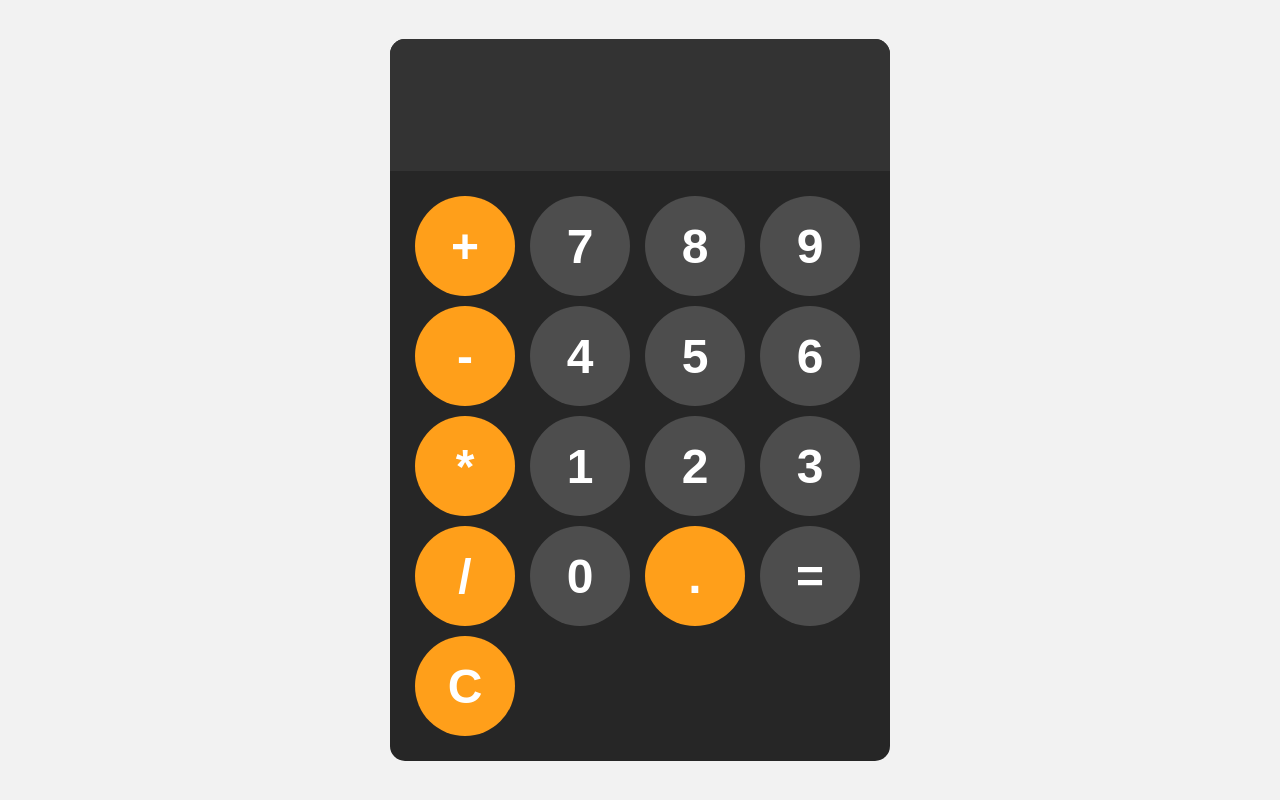
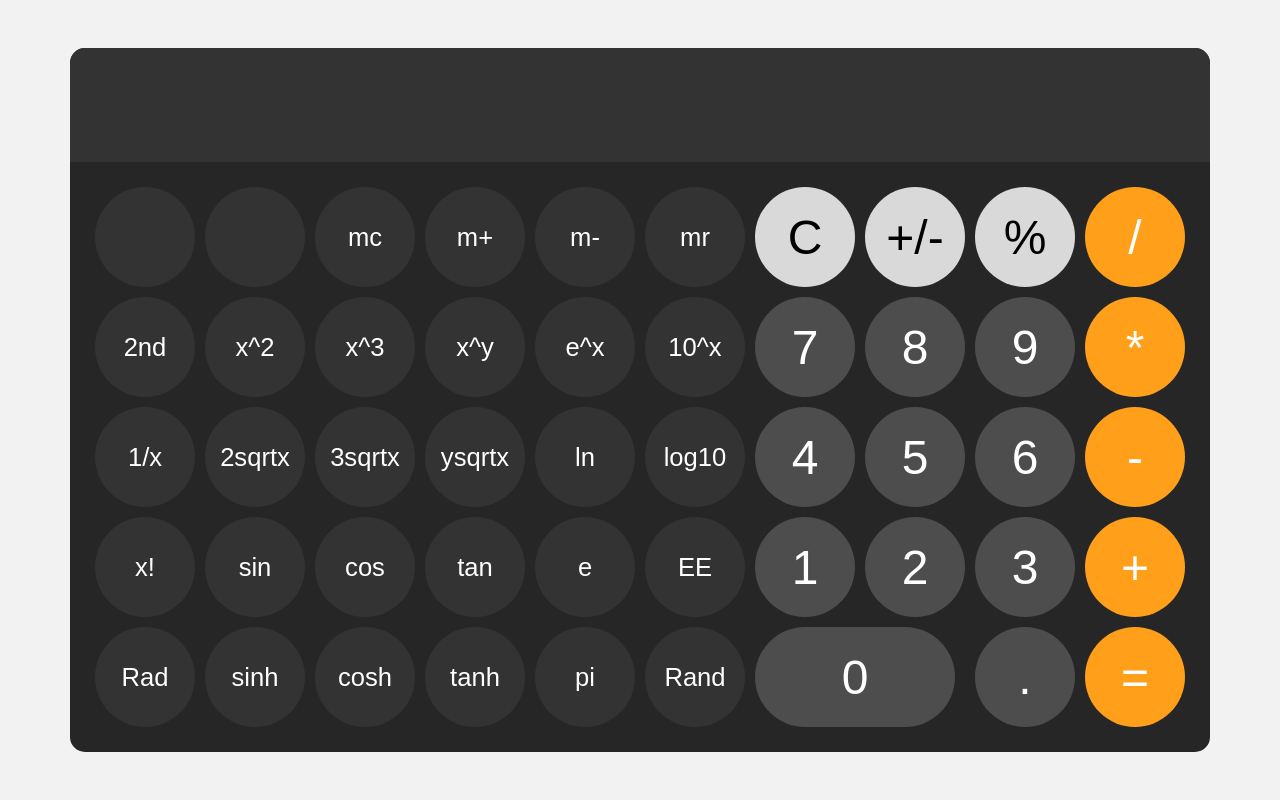
Before and after one commit to iffahrezali/advanced-calculator, a plain HTML site: page index.html in a window 1280 px wide. Drawn offline with Linux system fonts and the light colour scheme.

Commit message:
Create iPad-like scientific calculator UI

```diff
--- a/index.html
+++ b/index.html
@@ -10,24 +10,62 @@
     <div id="calculator">
         <input id="display" readonly>
         <div id="keys">
-            <button onclick="appendToDisplay('+')" class="operator-btn">+</button>
+            <button onclick="appendToDisplay('')" class="scientific-btn"></button>
+            <button onclick="appendToDisplay('')" class="scientific-btn"></button>
+            <button onclick="appendToDisplay('mc')" class="scientific-btn">mc</button>
+            <button onclick="appendToDisplay('m+')" class="scientific-btn">m+</button>
+            <button onclick="appendToDisplay('m-')" class="scientific-btn">m-</button>
+            <button onclick="appendToDisplay('mr')" class="scientific-btn">mr</button>
+            <button onclick="clearDisplay()" class="clear-btn">C</button>
+            <button onclick="appendToDisplay()" class="clear-btn">+/-</button>
+            <button onclick="appendToDisplay()" class="clear-btn">%</button>
+            <button onclick="appendToDisplay('/')" class="operator-btn">/</button>
+
+            <button onclick="appendToDisplay('2nd')" class="scientific-btn">2nd</button>
+            <button onclick="appendToDisplay('x^2')" class="scientific-btn">x^2</button>
+            <button onclick="appendToDisplay('x^3')" class="scientific-btn">x^3</button>
+            <button onclick="appendToDisplay('x^y')" class="scientific-btn">x^y</button>
+            <button onclick="appendToDisplay('e^x')" class="scientific-btn">e^x</button>
+            <button onclick="appendToDisplay('10^x')" class="scientific-btn">10^x</button>
             <button onclick="appendToDisplay('7')">7</button>
             <button onclick="appendToDisplay('8')">8</button>
             <button onclick="appendToDisplay('9')">9</button>
-            <button onclick="appendToDisplay('-')" class="operator-btn">-</button>
+            <button onclick="appendToDisplay('*')" class="operator-btn">*</button>
+
+            <button onclick="appendToDisplay('1/x')" class="scientific-btn">1/x</button>
+            <button onclick="appendToDisplay('2sqrtx')" class="scientific-btn">2sqrtx</button>
+            <button onclick="appendToDisplay('3sqrtx')" class="scientific-btn">3sqrtx</button>
+            <button onclick="appendToDisplay('ysqrtx')" class="scientific-btn">ysqrtx</button>
+            <button onclick="appendToDisplay('ln')" class="scientific-btn">ln</button>
+            <button onclick="appendToDisplay('log10')" class="scientific-btn">log10</button>
             <button onclick="appendToDisplay('4')">4</button>
             <button onclick="appendToDisplay('5')">5</button>
             <button onclick="appendToDisplay('6')">6</button>
-            <button onclick="appendToDisplay('*')" class="operator-btn">*</button>
+            <button onclick="appendToDisplay('-')" class="operator-btn">-</button>
+
+            <button onclick="appendToDisplay('x!')" class="scientific-btn">x!</button>
+            <button onclick="appendToDisplay('sin')" class="scientific-btn">sin</button>
+            <button onclick="appendToDisplay('cos')" class="scientific-btn">cos</button>
+            <button onclick="appendToDisplay('tan')" class="scientific-btn">tan</button>
+            <button onclick="appendToDisplay('e')" class="scientific-btn">e</button>
+            <button onclick="appendToDisplay('EE')" class="scientific-btn">EE</button>
             <button onclick="appendToDisplay('1')">1</button>
             <button onclick="appendToDisplay('2')">2</button>
             <button onclick="appendToDisplay('3')">3</button>
-            <button onclick="appendToDisplay('/')" class="operator-btn">/</button>
-            <button onclick="appendToDisplay('0')">0</button>
-            <button onclick="appendToDisplay('.')" class="operator-btn">.</button>
-            <button onclick="calculate()">=</button>
-            <button onclick="clearDisplay()" class="operator-btn">C</button>
+            <button onclick="appendToDisplay('+')" class="operator-btn">+</button>
+
+            <button onclick="appendToDisplay('Rad')" class="scientific-btn">Rad</button>
+            <button onclick="appendToDisplay('sinh')" class="scientific-btn">sinh</button>
+            <button onclick="appendToDisplay('cosh')" class="scientific-btn">cosh</button>
+            <button onclick="appendToDisplay('tanh')" class="scientific-btn">tanh</button>
+            <button onclick="appendToDisplay('pi')" class="scientific-btn">pi</button>
+            <button onclick="appendToDisplay('Rand')" class="scientific-btn">Rand</button>
+            <button onclick="appendToDisplay('0')" class="zero-btn">0</button>
+            <button onclick="appendToDisplay('.')" >.</button>
+            <button onclick="calculate()" class="operator-btn">=</button>
+
         </div>
     </div>
+    <script src="index.js"></script>
 </body>
 </html>
--- a/styles.css
+++ b/styles.css
@@ -10,13 +10,13 @@ body{
     font-family: Arial, Helvetica, sans-serif;
     background-color: hsl(0, 0%, 15%);
     border-radius: 15px;
-    max-width: 500px;
+    max-width: 100%;
     overflow: hidden;
 }
 #display{
     width: 100%;
     padding: 20px;
-    font-size: 5rem;
+    font-size: 4em;
     text-align: left;
     border: none;
     background-color: hsl(0, 0%, 20%);
@@ -24,7 +24,7 @@ body{
 }
 #keys{
     display: grid;
-    grid-template-columns: repeat(4, 1fr);
+    grid-template-columns: repeat(10, 1fr);
     gap: 10px;
     padding: 25px;
 }
@@ -36,7 +36,6 @@ button{
     background-color: hsl(0, 0%, 30%);
     color: white;
     font-size: 3rem;
-    font-weight: bold;
     cursor: pointer;
 }
 button:hover{
@@ -44,6 +43,10 @@ button:hover{
 }
 button:active{
     background-color: hsl(0, 0%, 50%);
+}
+.clear-btn{
+    color: black;
+    background-color: hsl(0, 0%, 85%);
 }
 .operator-btn{
     background-color: hsl(35, 100%, 55%);
@@ -54,3 +57,18 @@ button:active{
 .operator-btn:active{
     background-color: hsl(35, 100%, 75%);
 }
+.scientific-btn{
+    font-size: 2vw;
+    background-color: hsl(0, 0%, 20%);
+}
+.scientific-btn:hover{
+    background-color: hsl(0, 0%, 40%);
+}
+.scientific-btn:active{
+    background-color: hsl(0, 0%, 50%);
+}
+.zero-btn{
+    grid-row: 5;
+    grid-column: 7 /span 2;
+    width: 200px;
+}
```
Also changed, not shown: 2 other files.
